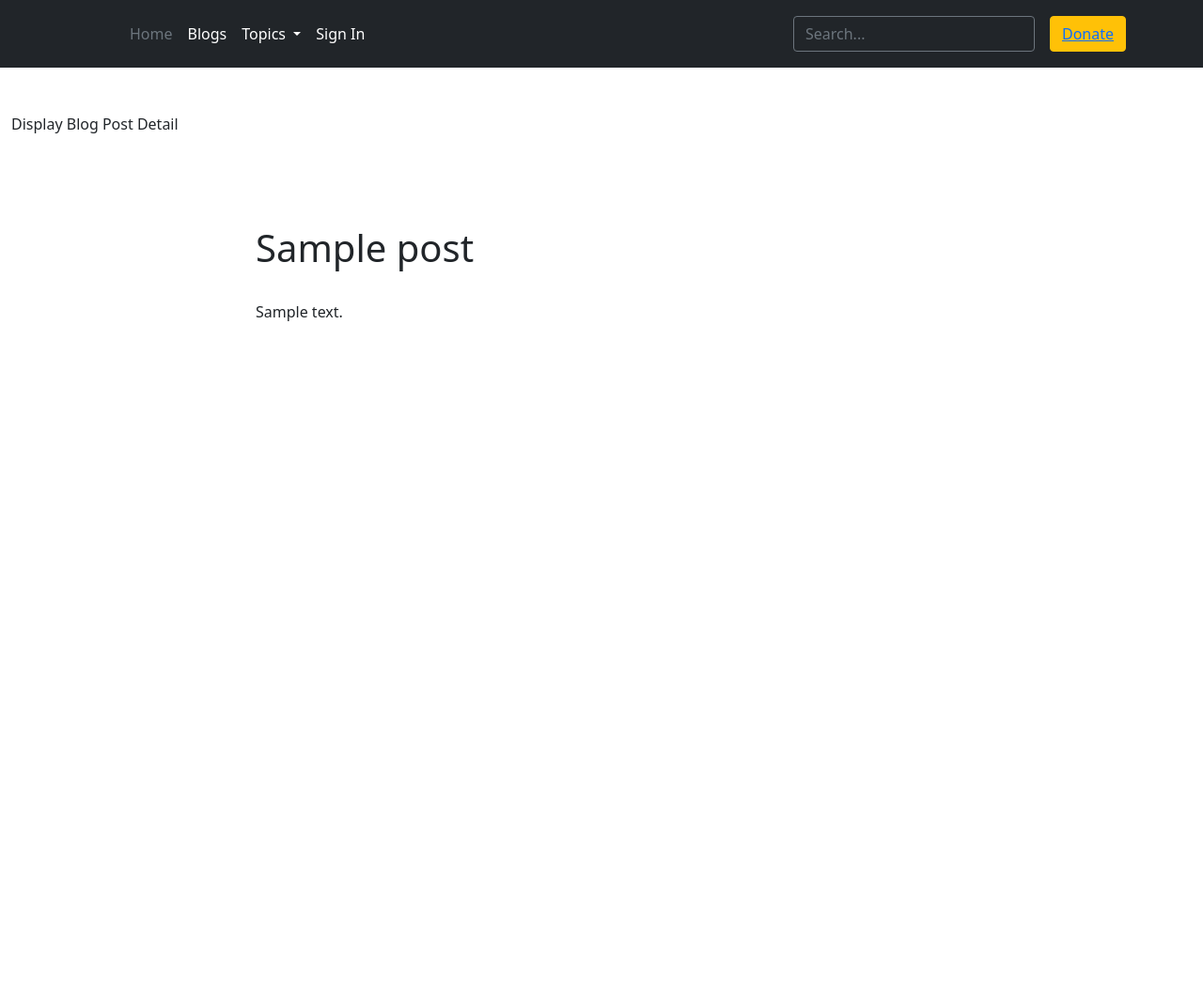
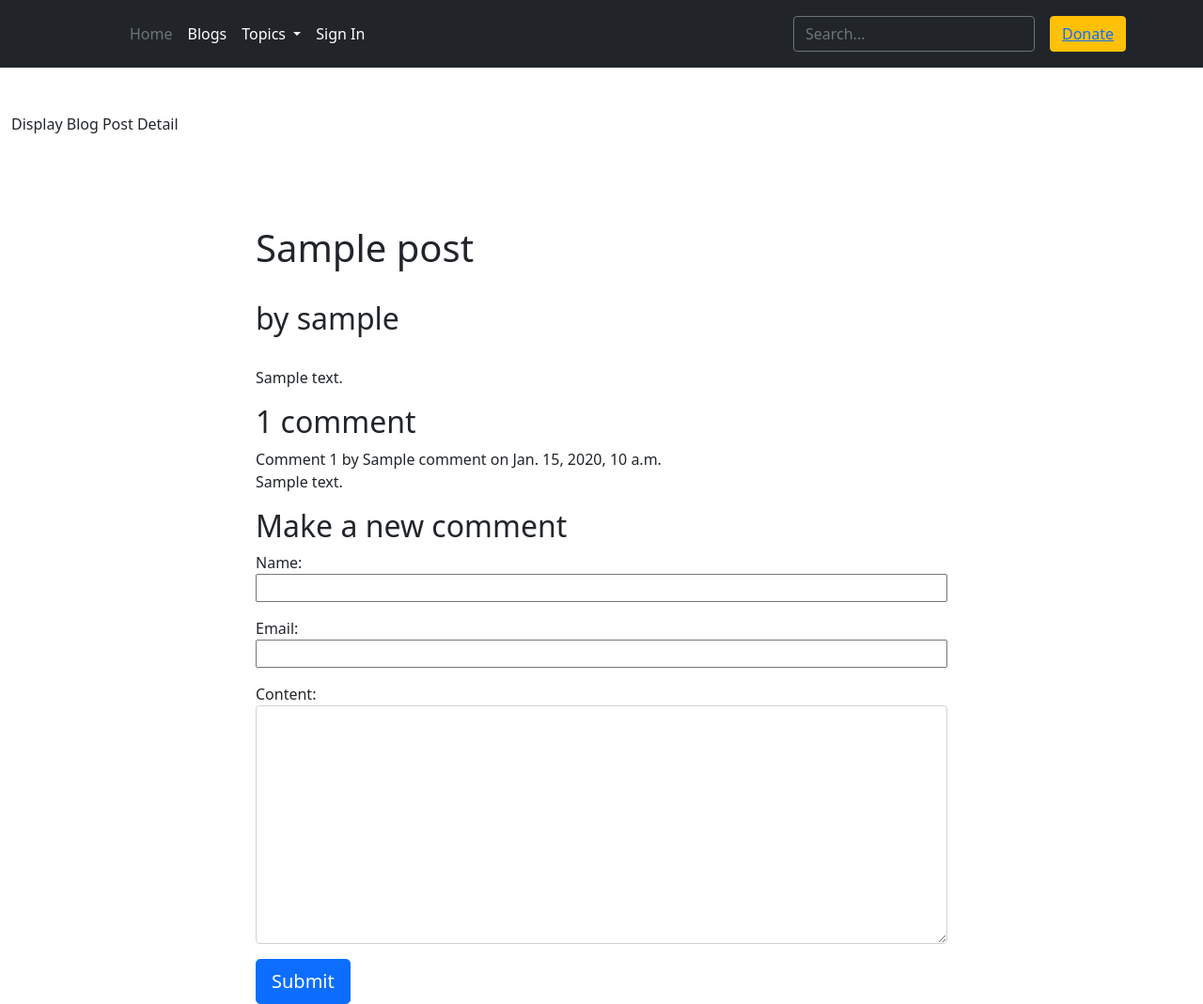
Before and after one commit to NgiapPuoyKoh/django-blogchat-tech, a Django app: a page that uses blog/templates/blog/post_detail.html in a window 1280 px wide. Shown: the whole page at 94% size. Before the commit the page ends 342 px from the top, so only its background shows below. Run offline with Django 3.2, Linux system fonts and the light colour scheme; tables that the repository leaves empty hold one stand-in row (values such as "Sample post"); some libraries are stand-ins or nearby versions.

Commit message:
Update post_detail template to include comments and comment form

```diff
--- a/blog/templates/blog/post_detail.html
+++ b/blog/templates/blog/post_detail.html
@@ -17,10 +17,6 @@
         <div class="col-12 col-md-6 col-lg-4">
             <div class="post-details-container mb-5 mt-md-5">
                 <p>Display Blog Post Detail</p>
-                <!-- note: to reference django object use post.id not post_it -->
-                <!-- <a href="{% url 'post_detail' post.id %}"></a> -->
-                <!-- <p class="mb-0">{{ post.title }}</p> -->
-                <!-- <p class="mt-3">{{ post.content }}</p> -->
             </div>
         </div>
     </div>
@@ -31,11 +27,51 @@
 <div class="container">
     <div class="row justify-content-md-center pt-5">
         <div class="col-md-8">
-        <h1>{{post.title}}</h1><br>
-        {{post.content|safe}}
+
+        <div class="col-12">
+            <h1>{{post.title}}</h1><br>
+            <h2>by {{post.author}}</h2><br>
+        </div>
+        <div class="col-md-12">
+            <p>{{post.content|safe}}</p>
+        </div>
+
+        <div class="colmd-12">
+            <!-- Existing Comments -->
+            {% with comments.count as total_comments %}
+            <h2>
+                {{ total_comments }} comment{{ total_comments|pluralize }}
+            </h2>
+            {% endwith %}
+            {% for comment in comments %}
+                Comment {{ forloop.counter }} by {{comment.name}}
+                on {{ comment.publish }}
+                {{ comment.content|linebreaks }}
+            {% empty %}
+                <p>There are no comments for this post.</p>
+            {% endfor %}
+            <!-- Existing Comments -->
+
+            <!-- Comment Form -->
+            <h2>Make a new comment</h2>
+
+            <form id ="commentForm" method="post">
+                {{ comment_form.as_p }}
+                {% csrf_token %}
+                <button type="submit" class="btn btn-primary btn-lg btn-block">Submit</button>
+            </form>
+            <!-- Comment form -->
+
+
+
         </div>
     </div>
 </div>
 
 </body>
+<script>
+    function newFunction() {
+    document.getElementById("commentForm").reset();
+    }
+</script>
 {% endblock %}
```
